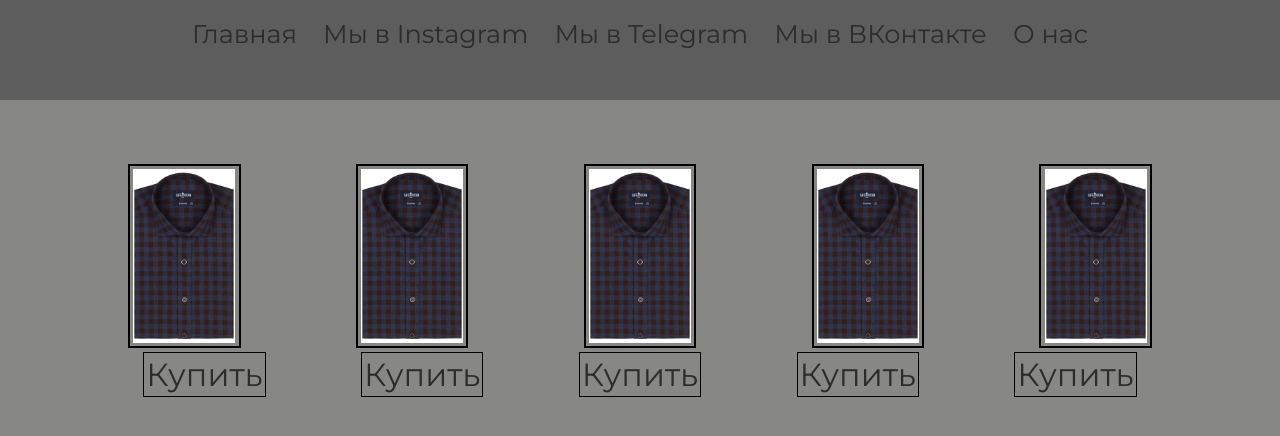
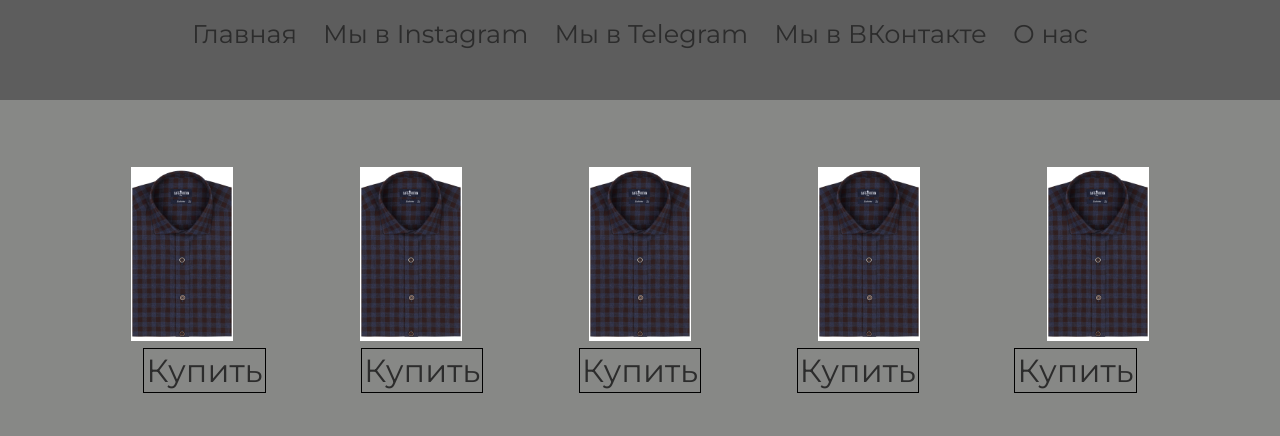
Before and after one commit to Rekgquiem/my-first-online-shop-site, a plain HTML site: page index.html in a window 1280 px wide. Shown: the top 436 px of the page. Drawn offline with Linux system fonts and the light colour scheme.

Commit message:
4: little design change

```diff
--- a/style.css
+++ b/style.css
@@ -7,6 +7,7 @@ body {
 
 .body {
 	height: 200%;
+	position: absolute;
 }
 
 
@@ -70,7 +71,6 @@ a:active {
 
 .tovar1, .tovar2, .tovar3, .tovar4, .tovar5 {
 	width: 10%;
-	border: solid black;
 	padding: 0.3% 0.3% 0.3% 0.3%;
 	border-width: 2px;
 }
```
